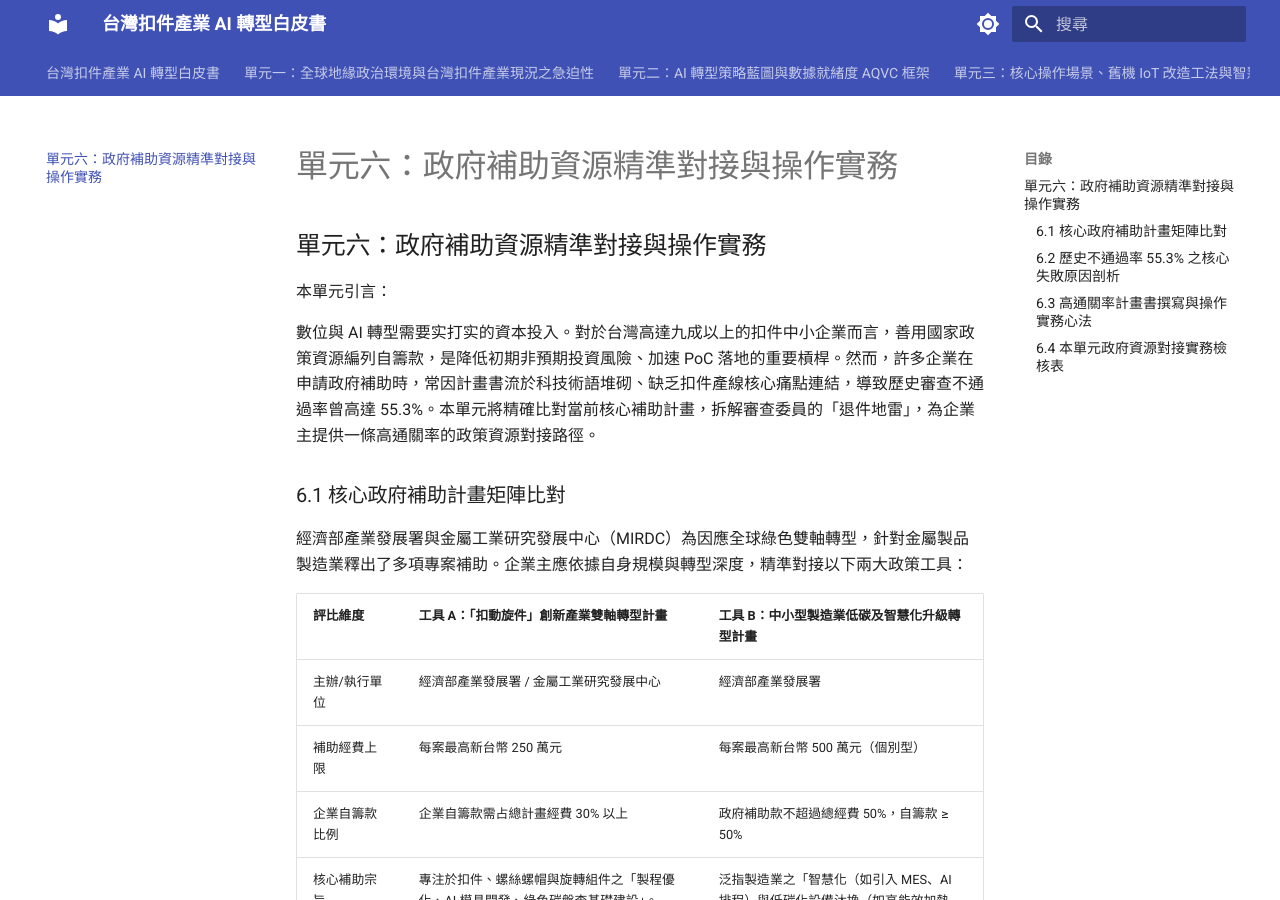
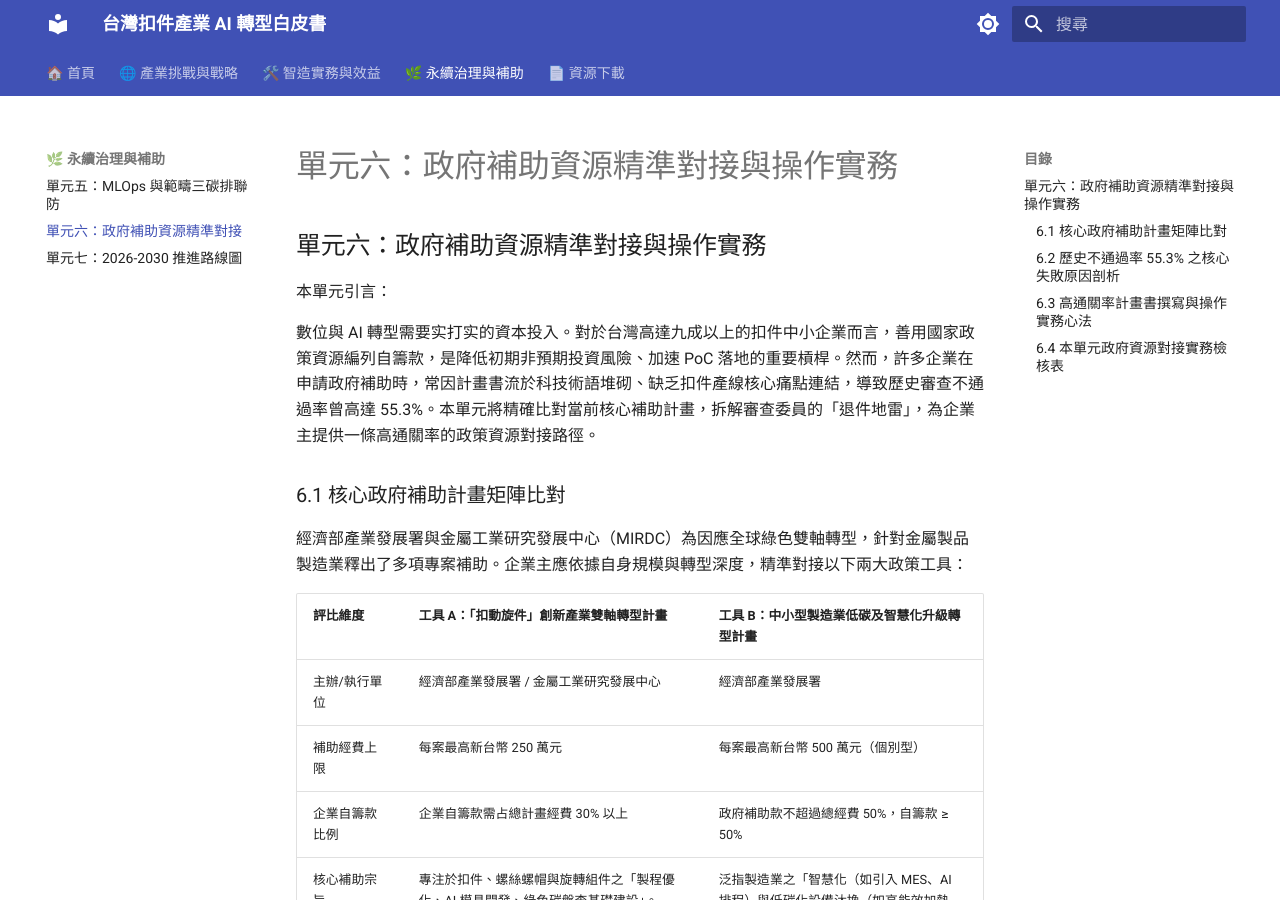
Before and after one commit to taiwan-smart-fastener-alliance/taiwan-fastener-ai-whitepaper, an MkDocs documentation site: the page built from src/unit6-subsidy-guide.md, in a window 1280 px wide and 900 px high. Built offline with MkDocs 1.6.1 and Material for MkDocs 9.7.7, drawn with Linux system fonts in a browser that asks for light colours.

Commit message:
style: 最佳化 MkDocs 導覽列結構，以分類下拉選單方式呈現完整單元，解決排版擠壓與遺漏問題

```diff
--- a/mkdocs.yml
+++ b/mkdocs.yml
@@ -47,3 +47,18 @@ extra_javascript:
 
 plugins:
   - search
+
+nav:
+  - 🏠 首頁: index.md
+  - 🌐 產業挑戰與戰略:
+    - 單元一：全球地緣政治與數位斷層: unit1-geopolitics.md
+    - 單元二：AQVC 數據就緒度框架: unit2-aqvc-framework.md
+  - 🛠️ 智造實務與效益:
+    - 單元三：IoT 改造與排程失效預案: unit3-retrofit-mas.md
+    - 單元四：OEE 與 ROI 量化指標: unit4-oee-roi.md
+  - 🌿 永續治理與補助:
+    - 單元五：MLOps 與範疇三碳排聯防: unit5-mlops-scope3.md
+    - 單元六：政府補助資源精準對接: unit6-subsidy-guide.md
+    - 單元七：2026-2030 推進路線圖: unit7-roadmap-kpi.md
+  - 📄 資源下載:
+    - 📥 完整白皮書一鍵下載 (PDF): unified.md
```
